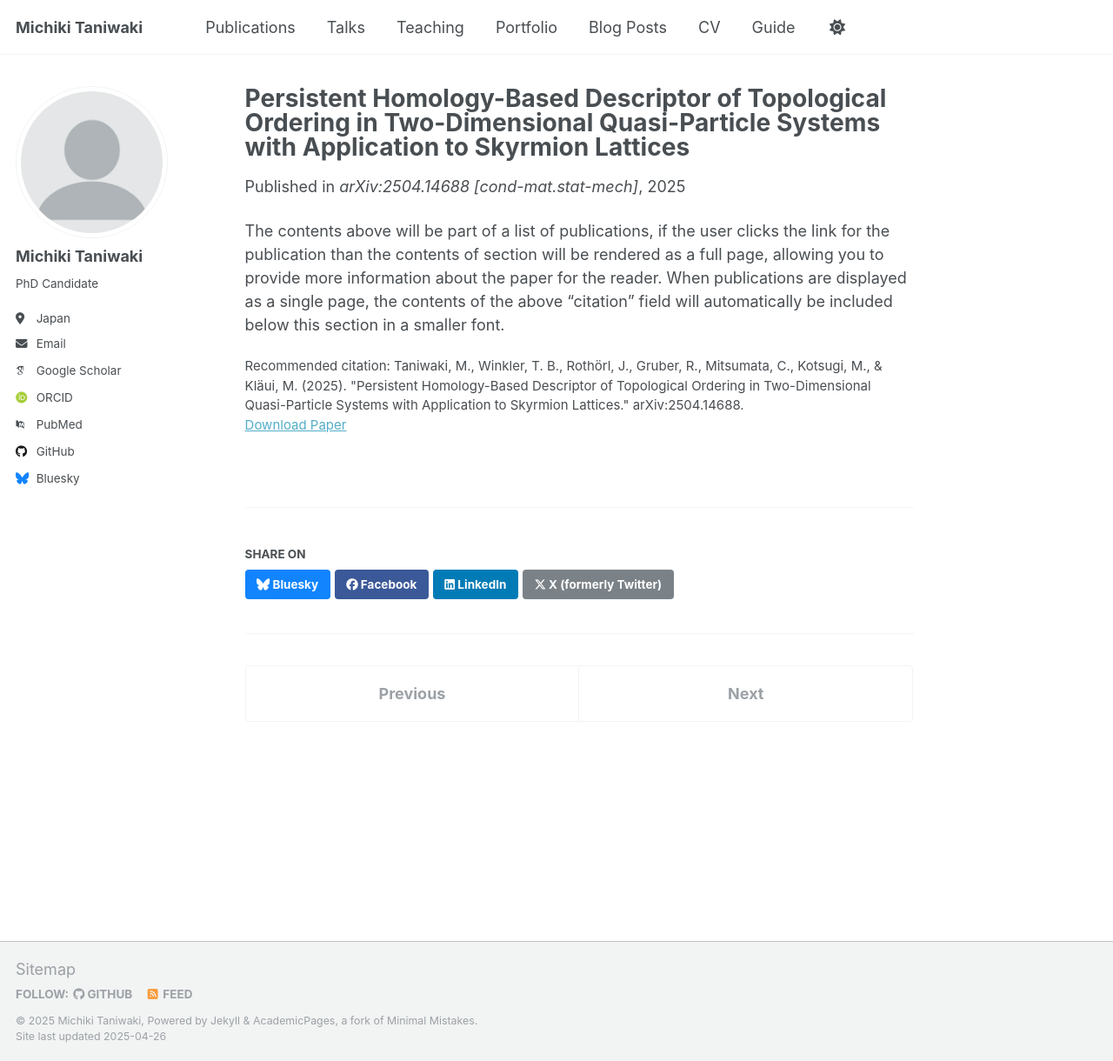
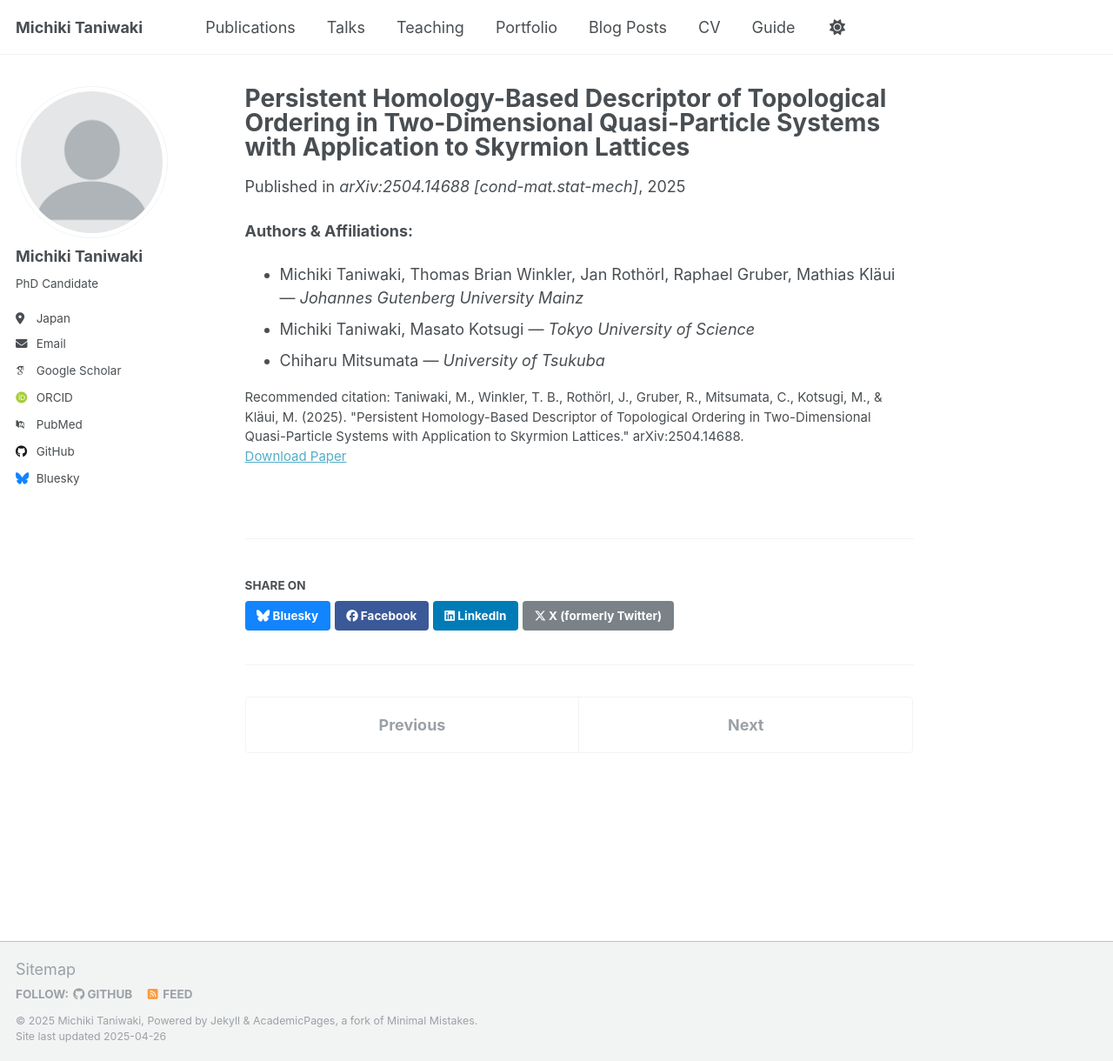
Before and after one commit to MiTaniwaki/MTaniwaki, a Jekyll site: the page built from _publications/2025-04-22-taniwaki-ph-skyrmion.md, in a window 1280 px wide and 1220 px high. Shown: the whole window at 87% size. Built offline with Jekyll 4.4.1, drawn with Linux system fonts in a browser that asks for light colours; some web fonts are replaced.

Commit message:
updated the part of authors and affiliations

```diff
--- a/_publications/2025-04-22-taniwaki-ph-skyrmion.md
+++ b/_publications/2025-04-22-taniwaki-ph-skyrmion.md
@@ -10,5 +10,10 @@ venue: 'arXiv:2504.14688 [cond-mat.stat-mech]'
 paperurl: 'https://arxiv.org/abs/2504.14688'
 # bibtexurl: 'http://academicpages.github.io/files/bibtex1.bib'
 citation: 'Taniwaki, M., Winkler, T. B., Rothörl, J., Gruber, R., Mitsumata, C., Kotsugi, M., & Kläui, M. (2025). "Persistent Homology-Based Descriptor of Topological Ordering in Two-Dimensional Quasi-Particle Systems with Application to Skyrmion Lattices." arXiv:2504.14688.'
+
 ---
-The contents above will be part of a list of publications, if the user clicks the link for the publication than the contents of section will be rendered as a full page, allowing you to provide more information about the paper for the reader. When publications are displayed as a single page, the contents of the above "citation" field will automatically be included below this section in a smaller font.
+**Authors & Affiliations:**
+
+- Michiki Taniwaki, Thomas Brian Winkler, Jan Rothörl, Raphael Gruber, Mathias Kläui — *Johannes Gutenberg University Mainz*
+- Michiki Taniwaki, Masato Kotsugi — *Tokyo University of Science*
+- Chiharu Mitsumata — *University of Tsukuba*
```
